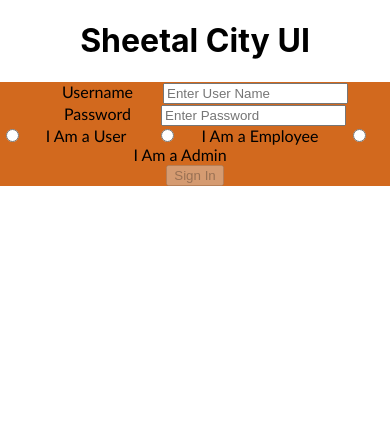
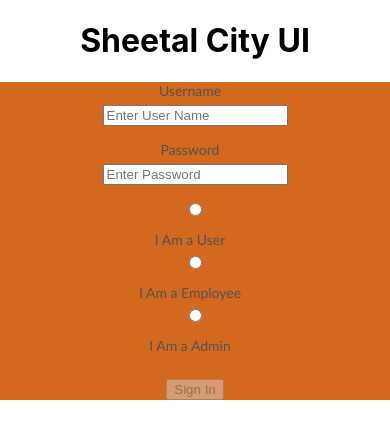
Before and after one commit to Abhinav295/SheetalCityUI, a React (Create React App) app in the folder sheetalcityui/: page / in a window 390 px wide. Shown: the top 438 px of the page. Built offline with nearby package versions, Linux system fonts and the light colour scheme.

Commit message:
making login page responsive

```diff
--- a/sheetalcityui/src/App.css
+++ b/sheetalcityui/src/App.css
@@ -38,6 +38,10 @@
 }
 
 .lable{
+  display: block;
+  font-size: 14px;
+  color: #555;
+  margin-bottom: 5px;
   padding-right: 30px;
   padding-left: 20px;
 }
@@ -47,3 +51,6 @@
   justify-items:center;
   font-family: 'Trebuchet MS', 'Lucida Sans Unicode', 'Lucida Grande', 'Lucida Sans', Arial, sans-serif;
 }
+.input-group{
+  margin-bottom: 15px;
+}
--- a/sheetalcityui/src/App.js
+++ b/sheetalcityui/src/App.js
@@ -1,11 +1,30 @@
 import logo from './logo.svg';
-
+import React, { useState } from 'react';
+import Login from './Login';
+import Dashboard from './Dashboard';
 import './App.css';
 
 function App() {
+  const[isLoggedIn,setIsLoggedIn]=useState(false);
+  const handleLogin = (username,password,usertype) =>{
+    const correctUserName = "Abhi";
+    const correctPassword = "password123";
+
+    if(username === correctUserName && password ===correctPassword){
+      setIsLoggedIn(true);
+    }else{
+      alert("Invalid Credentials !!")
+    }
+  };
+
+  const handleLogout = () =>{
+    setIsLoggedIn(false);
+  };
+
   return (
     <div className="App">
       <header><h1>Sheetal City UI</h1></header>
+      {isLoggedIn?(<Dashboard onLogout={handleLogout}/>):(<Login onLogin={handleLogin}/>)}
     </div>
   );
 }
--- /dev/null
+++ b/sheetalcityui/src/Dashboard.js
@@ -0,0 +1,11 @@
+import React from "react";
+function Dashboard({onLogout}){
+return(
+    <div>
+        <h1>Welcome to the Dashboard</h1>
+        <p>You are successfully logged in!</p>
+        <button onClick={onLogout}>Logout</button>
+    </div>
+)
+}
+export default Dashboard;
--- a/sheetalcityui/src/Login.js
+++ b/sheetalcityui/src/Login.js
@@ -1,14 +1,15 @@
 import './App.css';
 import React, { useState } from "react";
 
-function Login() {
+function Login({onLogin}) {
   const [username,setUsername] = useState("");
   const [password,setPassword] = useState("");
   const [usertype,setUsertype] = useState("");
-  function handleSubmit(event) {
+
+  const handleSubmit = (event)=> {
     event.preventDefault();
-    console.log("printUserName");
-  }
+    onLogin(username,password,usertype);
+  };
   function validateDetails(){
     return username.length>0 && password.length>0 && usertype.length>0 ;
   }
@@ -16,18 +17,19 @@ function Login() {
       <div className="App">
         <form className="form" onSubmit={handleSubmit}>
             <label className="lable" >Username</label>
-            <input type="text" placeholder="Enter User Name" value={username} onChange={(e)=>setUsername(e.target.value)}></input>
+            <input className="input-group" type="text" placeholder="Enter User Name" value={username} onChange={(e)=>setUsername(e.target.value)}></input>
             <label className="lable">Password</label>
-            <input type="password" placeholder="Enter Password" value={password} onChange={(e)=>setPassword(e.target.value)}></input>
+            <input className="input-group" type="password" placeholder="Enter Password" value={password} onChange={(e)=>setPassword(e.target.value)}></input>
             <br></br>
             <div>
-            <input type="radio" id="user1" name="userType" value="User" onChange={(e)=>setUsertype(e.target.value)}></input>
+            <input className="input-group" type="radio" id="user1" name="userType" value="User" onChange={(e)=>setUsertype(e.target.value)}></input>
             <label className="lable" for="user1"> I Am a User</label>
-            <input type="radio" id="user2" name="userType" value="Employee"  onChange={(e)=>setUsertype(e.target.value)}></input>
+            <input  className="input-group"type="radio" id="user2" name="userType" value="Employee"  onChange={(e)=>setUsertype(e.target.value)}></input>
             <label className="lable" for="user2"> I Am a Employee</label>
-            <input type="radio" id="user3" name="userType" value="Admin"  onChange={(e)=>setUsertype(e.target.value)}></input>
+            <input className="input-group" type="radio" id="user3" name="userType" value="Admin"  onChange={(e)=>setUsertype(e.target.value)}></input>
             <label className="lable" for="user3"> I Am a Admin</label><br></br>
             </div>
+
             <button type="submit" disabled={!validateDetails()}>Sign In</button>
         </form>
       </div>
--- a/sheetalcityui/src/index.js
+++ b/sheetalcityui/src/index.js
@@ -9,7 +9,6 @@ const root = ReactDOM.createRoot(document.getElementById('root'));
 root.render(
   <React.StrictMode>
     <App />
-    <Login/>
   </React.StrictMode>
 );
 
```
